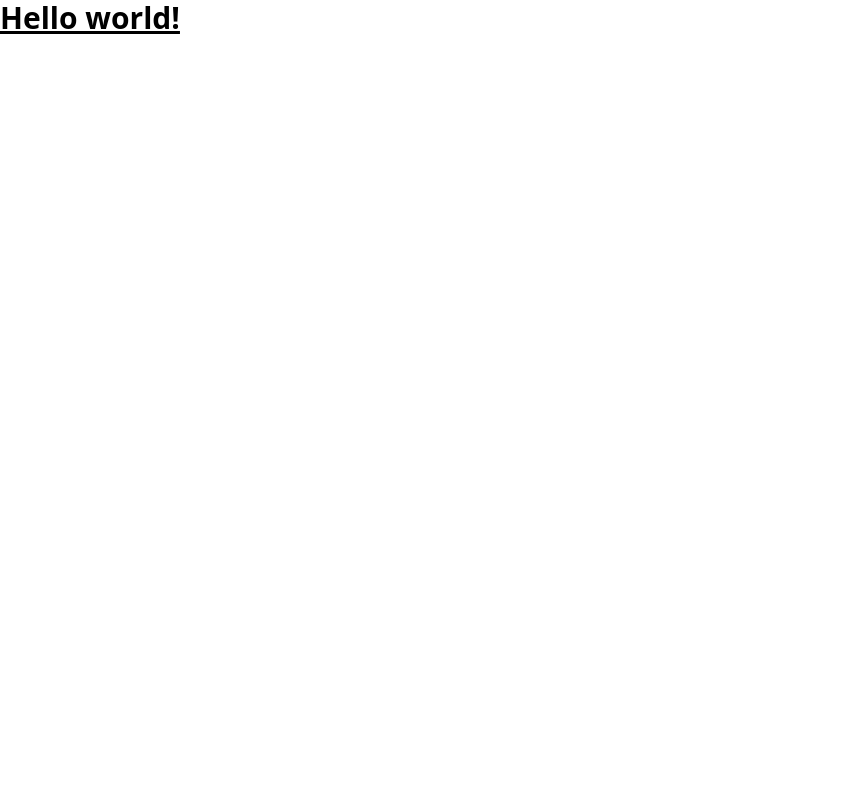
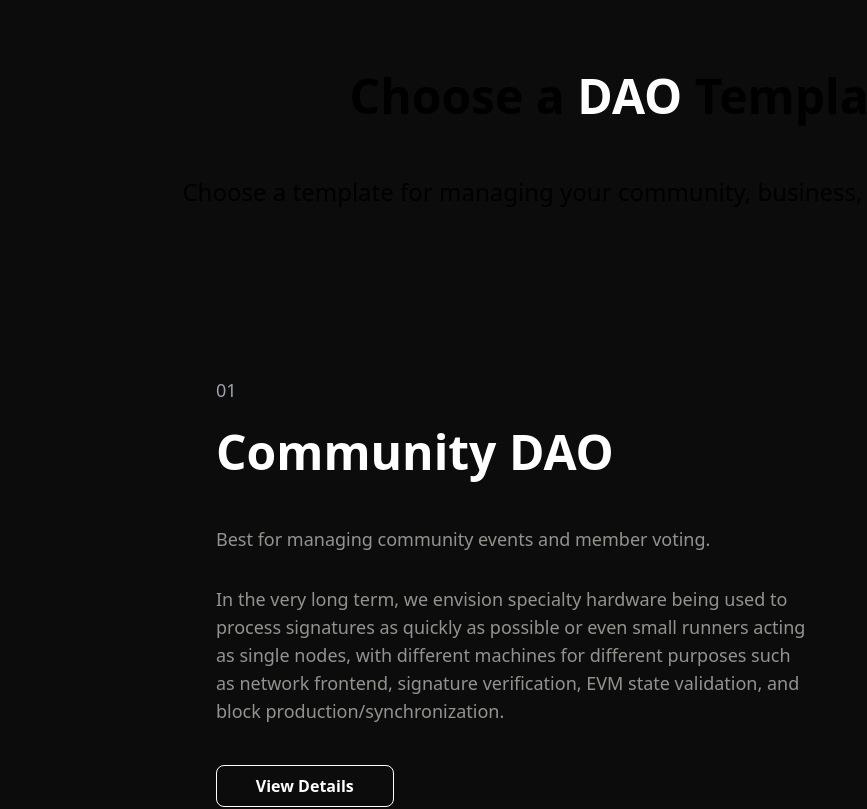
Before and after one commit to Prateekbala/DAO-solana, a Next.js app: page /dashboard in a window 1280 px wide. Shown: the top 809 px of the page, without its empty margins (0-867 px from the left). Built offline with nearby package versions, Linux system fonts and the light colour scheme.

Commit message:
integarted dashboard

```diff
--- a/app/(client)/dashboard/page.tsx
+++ b/app/(client)/dashboard/page.tsx
@@ -1,3 +1,50 @@
-export default function Home() {
-  return <h1 className="text-3xl font-bold underline">Hello world!</h1>;
-}
+// dashboard/index.tsx
+"use client";
+import React, { useState } from "react";
+import Header from "../../../components/Header";
+import TemplateList from "../../../components/TemplateList";
+import TemplateDetail from "../../../components/TemplateDetail";
+import { Template } from "../../../types/Template";
+
+const templatesData: Template[] = [
+  {
+    name: "Community DAO",
+    description: "Best for managing community events and member voting.",
+    imageUrl: "https://id.pinterest.com/pin/42432421479775953/",
+  },
+  {
+    name: "Investment DAO",
+    description: "Perfect for managing collective investments and portfolios.",
+    imageUrl: "/images/investment-dao.png",
+  },
+];
+
+const DashboardPage: React.FC = () => {
+  const [selectedTemplate, setSelectedTemplate] = useState<Template | null>(
+    null
+  );
+
+  const handleTemplateClick = (template: Template) => {
+    setSelectedTemplate(template);
+  };
+
+  return (
+    <div className="min-h-screen bg-[#0C0C0C] text-white">
+      <Header />
+      <TemplateList templates={templatesData} />
+      {selectedTemplate && (
+        <TemplateDetail
+          template={selectedTemplate}
+          onClose={() => setSelectedTemplate(null)}
+        />
+      )}
+      <div className="p-6 text-center mt-[8rem]">
+        <button className="bg-neon text-black px-6 py-3 rounded-lg font-bold hover:bg-neon-dark">
+          Create Your Own DAO From Scratch
+        </button>
+      </div>
+    </div>
+  );
+};
+
+export default DashboardPage;
--- /dev/null
+++ b/components/Header.tsx
@@ -0,0 +1,44 @@
+// dashboard/components/Header.tsx
+import React from "react";
+import { TypewriterEffectSmooth } from "@/components/ui/typewriter-effect";
+import { TypewriterEffect2Smooth } from "@/components/ui/typewriter-effect2";
+
+const words1 = [
+  {
+    text: "Choose",
+  },
+  {
+    text: "a",
+  },
+  {
+    className: "text-neon dark:text-neon",
+    text: "DAO",
+  },
+  {
+    text: "Template",
+  },
+];
+
+const words2 = [
+  { text: "Choose" },
+  { text: "a" },
+  { text: "template" },
+  { text: "for" },
+  { text: "managing" },
+  { text: "your" },
+  { text: "community," },
+  { text: "business," },
+  { text: "or" },
+  { text: "investment" },
+  { text: "fund." },
+];
+
+
+const Header: React.FC = () => (
+  <header className="bg-[#0C0C0C] text-white p-6 md:p-8 lg:p-12 flex flex-col items-center justify-center">
+    <TypewriterEffectSmooth words={words1} />
+    <TypewriterEffect2Smooth words={words2} />
+  </header>
+);
+
+export default Header;
--- /dev/null
+++ b/components/TemplateCard.tsx
@@ -0,0 +1,42 @@
+// dashboard/components/TemplateCard.tsx
+import React from "react";
+import { Template } from "../types/Template";
+import { motion } from "framer-motion";
+
+interface TemplateCardProps {
+  template: Template;
+}
+
+const TemplateCard: React.FC<TemplateCardProps> = ({ template }) => (
+  <motion.div
+    className="flex flex-col gap-2 bg-[#0C0C0C] text-white p-6 dark:bg-[#0C0C0C] transition-all mt-[10%]"
+    initial={{ opacity: 0, y: 80 }}
+    whileInView={{ opacity: 1, y: 0 }}
+    transition={{ duration: 0.8 }}
+    viewport={{ once: true, amount: 0.2 }}
+  >
+    {/* Card index */}
+    <span className="text-gray-400 text-lg mb-4">01</span>
+
+    {/* Title */}
+    <h5 className="text-5xl font-bold text-white mb-[7%]">{template.name}</h5>
+
+    {/* Description */}
+    <p className="text-[#93938E] text-lg mb-6">{template.description}</p>
+
+    <p className="text-[#93938E] text-lg mb-8">
+      In the very long term, we envision specialty hardware being used to
+      process signatures as quickly as possible or even small runners acting as
+      single nodes, with different machines for different purposes such as
+      network frontend, signature verification, EVM state validation, and block
+      production/synchronization.
+    </p>
+
+    {/* Button */}
+    <button className="w-[30%] bg-transparent border border-white text-white px-6 py-2 rounded-lg font-bold hover:bg-neon hover:w-[35%] hover:text-black transition-all">
+      View Details
+    </button>
+  </motion.div>
+);
+
+export default TemplateCard;
--- /dev/null
+++ b/components/TemplateDetail.tsx
@@ -0,0 +1,39 @@
+// dashboard/components/TemplateDetail.tsx
+import React from "react";
+import { Template } from "../types/Template";
+
+interface TemplateDetailProps {
+  template: Template;
+  onClose: () => void;
+}
+
+const TemplateDetail: React.FC<TemplateDetailProps> = ({
+  template,
+  onClose,
+}) => (
+  <div className="fixed inset-0 bg-black bg-opacity-75 flex justify-center items-center">
+    <div className="bg-white p-6 rounded-lg max-w-lg w-full">
+      <h2 className="text-2xl font-bold">{template.name}</h2>
+      <p className="mt-4">{template.description}</p>
+      <h3 className="mt-4 font-bold">Pre-Configured Settings:</h3>
+      <ul className="list-disc list-inside text-gray-700">
+        <li>Governance model: Token-based voting</li>
+        <li>Default member roles and permissions</li>
+        <li>Treasury setup</li>
+        <li>Token structure</li>
+      </ul>
+      <h3 className="mt-4 font-bold">Customizable Features:</h3>
+      <p>What can be adjusted or personalized.</p>
+      <div className="mt-6 flex justify-between">
+        <button className="bg-neon text-black px-4 py-2 rounded-lg font-bold hover:bg-neon-dark">
+          Launch
+        </button>
+        <button onClick={onClose} className="text-gray-500 hover:underline">
+          Close
+        </button>
+      </div>
+    </div>
+  </div>
+);
+
+export default TemplateDetail;
--- /dev/null
+++ b/components/TemplateList.tsx
@@ -0,0 +1,18 @@
+// dashboard/components/TemplateList.tsx
+import React from "react";
+import { Template } from "../types/Template";
+import TemplateCard from "./TemplateCard";
+
+interface TemplateListProps {
+  templates: Template[];
+}
+
+const TemplateList: React.FC<TemplateListProps> = ({ templates }) => (
+  <div className="flex flex-col gap-8 w-full max-w-[50%] ml-[15%]">
+    {templates.map((template) => (
+      <TemplateCard key={template.name} template={template} />
+    ))}
+  </div>
+);
+
+export default TemplateList;
--- /dev/null
+++ b/components/ui/typewriter-effect.tsx
@@ -0,0 +1,70 @@
+import { cn } from "../../lib/utils";
+import { motion } from "framer-motion";
+
+export const TypewriterEffectSmooth = ({
+  words,
+  className,
+}: {
+  words: {
+    text: string;
+    className?: string;
+  }[];
+  className?: string;
+}) => {
+  // split text inside of words into array of characters
+  const wordsArray = words.map((word) => {
+    return {
+      ...word,
+      text: word.text.split(""),
+    };
+  });
+  const renderWords = () => {
+    return (
+      <div>
+        {wordsArray.map((word, idx) => {
+          return (
+            <div key={`word-${idx}`} className="inline-block">
+              {word.text.map((char, index) => (
+                <span
+                  key={`char-${index}`}
+                  className={cn(`dark:text-white text-black `, word.className)}
+                >
+                  {char}
+                </span>
+              ))}
+              &nbsp;
+            </div>
+          );
+        })}
+      </div>
+    );
+  };
+
+  return (
+    <div className={cn("flex space-x-1 my-6", className)}>
+      <motion.div
+        className="overflow-hidden pb-2"
+        initial={{
+          width: "0%",
+        }}
+        whileInView={{
+          width: "fit-content",
+        }}
+        transition={{
+          duration: 1.5,
+          ease: "linear",
+          delay: 1,
+        }}
+      >
+        <div
+          className="text-xs sm:text-base md:text-xl lg:text:3xl xl:text-5xl font-bold"
+          style={{
+            whiteSpace: "nowrap",
+          }}
+        >
+          {renderWords()}{" "}
+        </div>{" "}
+      </motion.div>
+    </div>
+  );
+};
--- /dev/null
+++ b/components/ui/typewriter-effect2.tsx
@@ -0,0 +1,73 @@
+"use client";
+
+import { cn } from "../../lib/utils";
+import { motion } from "framer-motion";
+
+export const TypewriterEffect2Smooth = ({
+  words,
+  className,
+}: {
+  words: {
+    text: string;
+    className?: string;
+  }[];
+  className?: string;
+}) => {
+  // Split text inside of words into array of characters
+  const wordsArray = words.map((word) => {
+    return {
+      ...word,
+      text: word.text.split(""),
+    };
+  });
+
+  const renderWords = () => {
+    return (
+      <div>
+        {wordsArray.map((word, idx) => {
+          return (
+            <div key={`word-${idx}`} className="inline-block">
+              {word.text.map((char, index) => (
+                <span
+                  key={`char-${index}`}
+                  className={cn(`dark:text-white text-black `, word.className)}
+                >
+                  {char}
+                </span>
+              ))}
+              &nbsp;
+            </div>
+          );
+        })}
+      </div>
+    );
+  };
+
+  return (
+    <div className={cn("flex space-x-1 my-6", className)}>
+      <motion.div
+        className="overflow-hidden pb-2"
+        initial={{
+          width: "0%",
+        }}
+        whileInView={{
+          width: "fit-content",
+        }}
+        transition={{
+          duration: 1.5,
+          ease: "linear",
+          delay: 1,
+        }}
+      >
+        <div
+          className="text-xs sm:text-base md:text-xl lg:text:2xl xl:text-2xl "
+          style={{
+            whiteSpace: "nowrap",
+          }}
+        >
+          {renderWords()}
+        </div>
+      </motion.div>
+    </div>
+  );
+};
--- a/tailwind.config.ts
+++ b/tailwind.config.ts
@@ -14,6 +14,8 @@ const config: Config = {
       colors: {
         background: "var(--background)",
         foreground: "var(--foreground)",
+        neon: "#EBFF54", // Customize your neon color here
+        "neon-dark": "#EBFF54", // Darker version for hover effects
       },
     },
   },
--- /dev/null
+++ b/types/Template.ts
@@ -0,0 +1,5 @@
+export interface Template {
+  name: string; // The name of the template, e.g., "Community DAO"
+  description: string; // A short description explaining the template's purpose
+  imageUrl: string; // URL to an image representing the template
+}
```
